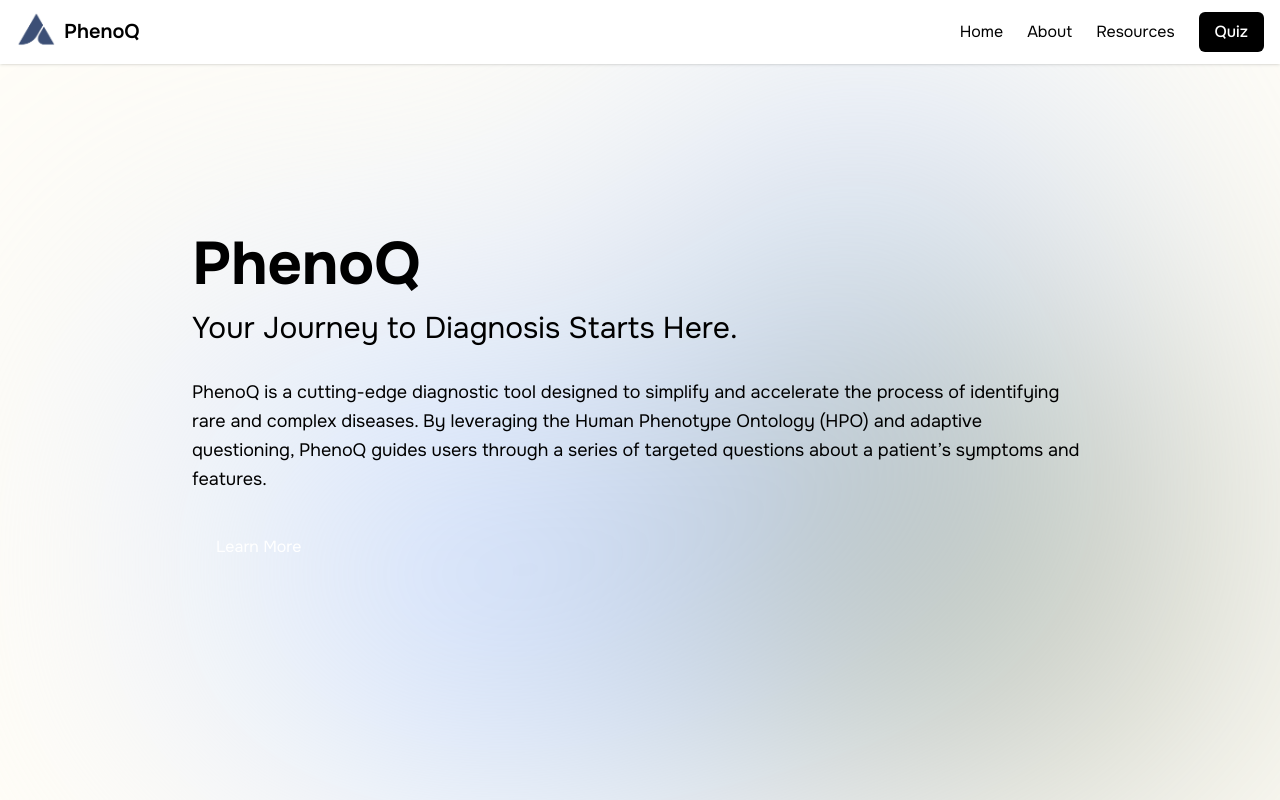
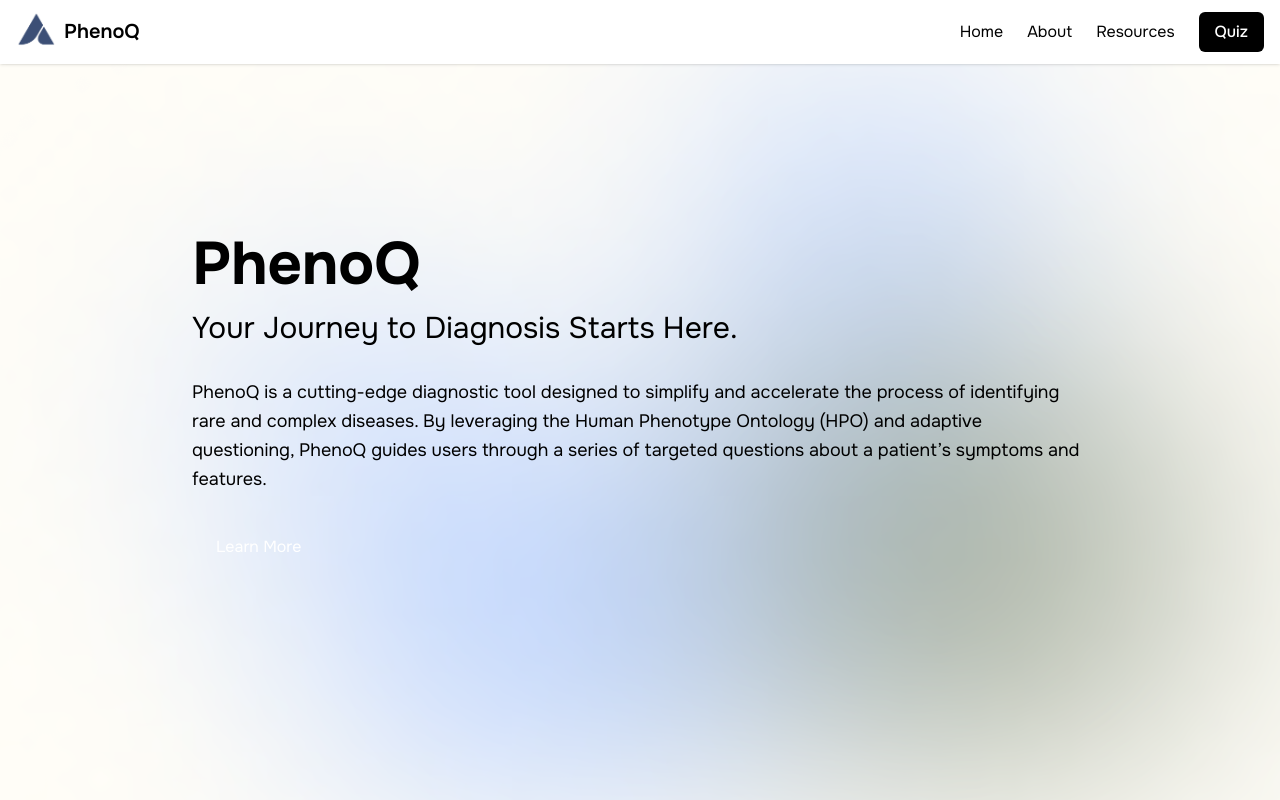
Before and after one commit to NaomiGonz/NAL, a React (Vite) app in the folder web-app/: page / in a window 1280 px wide. Built offline with nearby package versions, Linux system fonts and the light colour scheme.

Commit message:
updated background on welcome page

```diff
--- a/web-app/src/pages/Welcome.jsx
+++ b/web-app/src/pages/Welcome.jsx
@@ -1,11 +1,11 @@
 import React from "react";
-import backgroundSVG from "/Background.svg"; // Ensure this path is correct or in /public
+import backgroundPNG from "/Background.png"; // Ensure this path is correct or in /public
 
 const Welcome = () => {
   return (
     <div
       className="py-20 min-h-screen w-full bg-cover bg-no-repeat bg-center flex flex-col justify-center px-4"
-      style={{ backgroundImage: `url(${backgroundSVG})` }}
+      style={{ backgroundImage: `url(${backgroundPNG})` }}
     >
       <div className="max-w-4xl mx-auto text-left">
         <h1 className="text-6xl font-bold text-slate-800 mb-4">PhenoQ</h1>
```
Also changed, not shown: web-app/public/Background.png (added).
